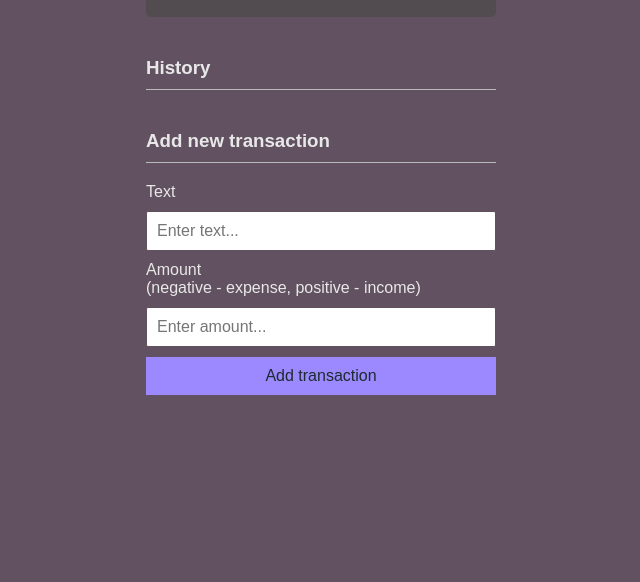
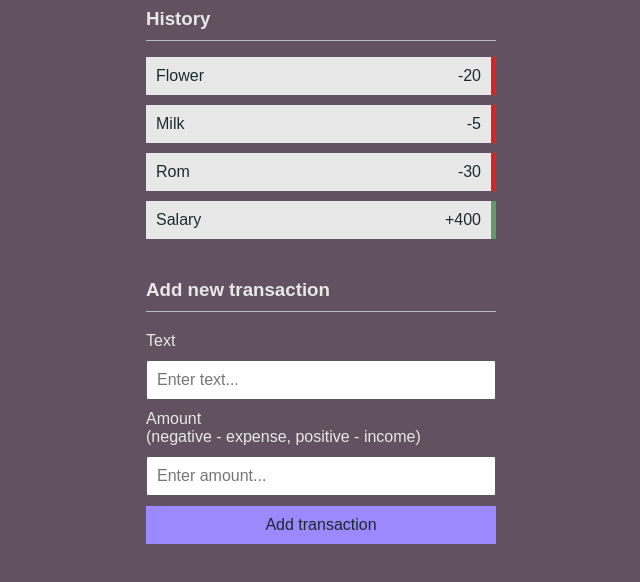
Before and after one commit to medz23/Expense-Tracker, a plain HTML site: page index.html in a window 1280 px wide. Shown: the part 296-878 px from the top of the page, without its empty margins (319-959 px from the left). Before the commit the page ends 800 px from the top, so only its background shows below. Drawn offline with Linux system fonts and the light colour scheme; a web font is replaced by a local one.

Commit message:
add transactions js

```diff
--- a/main.js
+++ b/main.js
@@ -0,0 +1,42 @@
+const balance = document.getElementById('balance');
+const moneyPlus = document.getElementById('money-plus');
+const moneyMinus = document.getElementById('money-minus');
+const list = document.getElementById('list');
+const form = document.getElementById('form');
+const text = document.getElementById('text');
+const amount = document.getElementById('amount');
+
+const someTransactions = [
+  {id: 1, text:'Flower', amount: -20},
+  {id: 2, text:'Milk', amount: -5},
+  {id: 3, text:'Rom', amount: -30},
+  {id: 4, text:'Salary', amount: 400}
+];
+
+let transactions = someTransactions;
+
+// transactions => DOM
+
+function addTransactionsDOM(transaction) {
+  //sign
+  const sign = transaction.amount < 0 ? '-' : '+';
+  const item = document.createElement('li');
+
+  //class based on value
+  item.classList.add(transaction.amount < 0 ? 'minus' : 'plus');
+
+  item.innerHTML = `${transaction.text} <span>${sign}${Math.abs(transaction.amount)}</span>
+  <button class="delete-btn">x</button>`;
+
+  list.appendChild(item);
+
+}
+
+//init app
+function init() {
+  list.innerHTML = '';
+
+  transactions.forEach(addTransactionsDOM);
+}
+
+init();
```
Also changed, not shown: index.html (+1 -0 lines).
